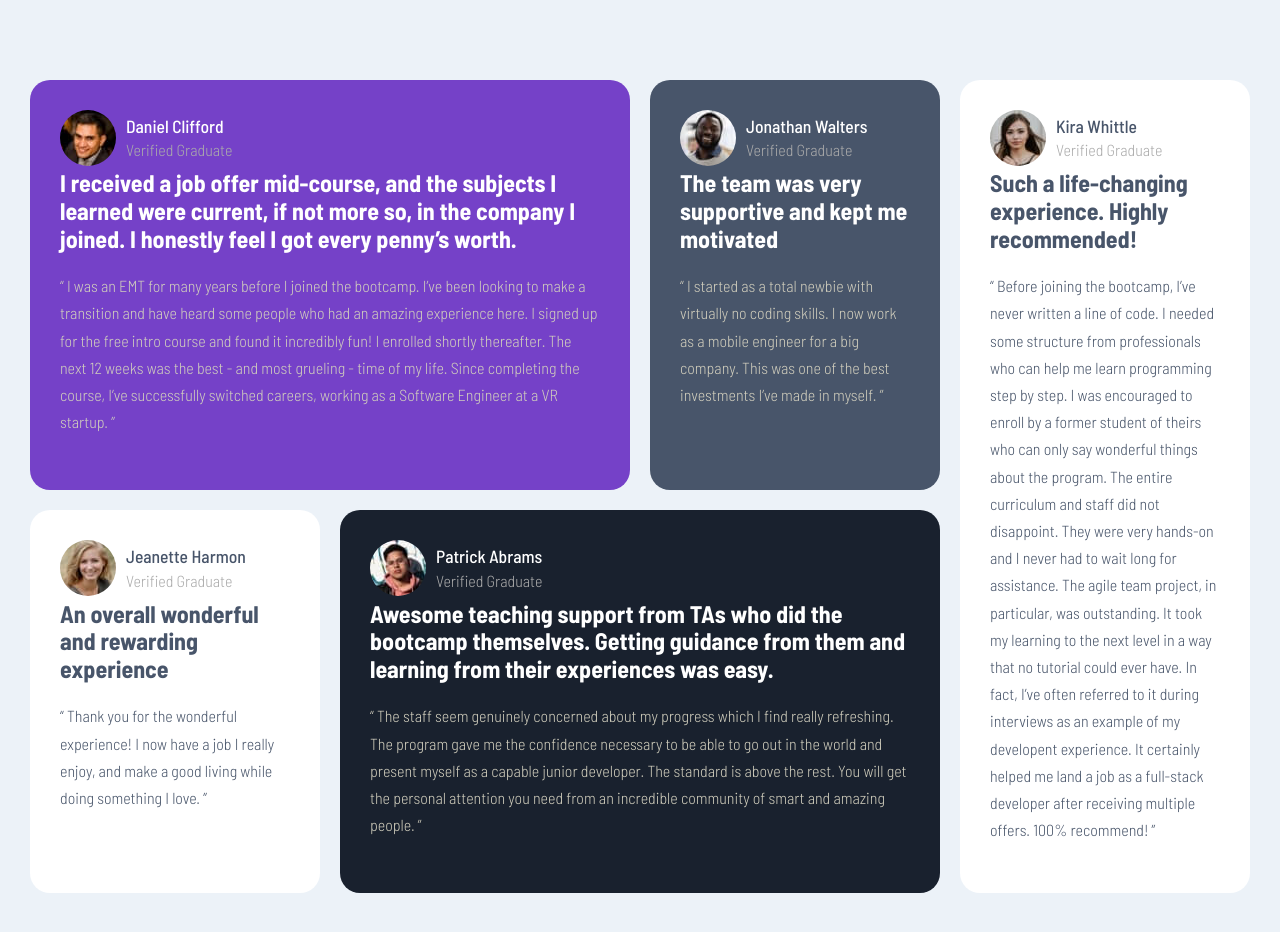
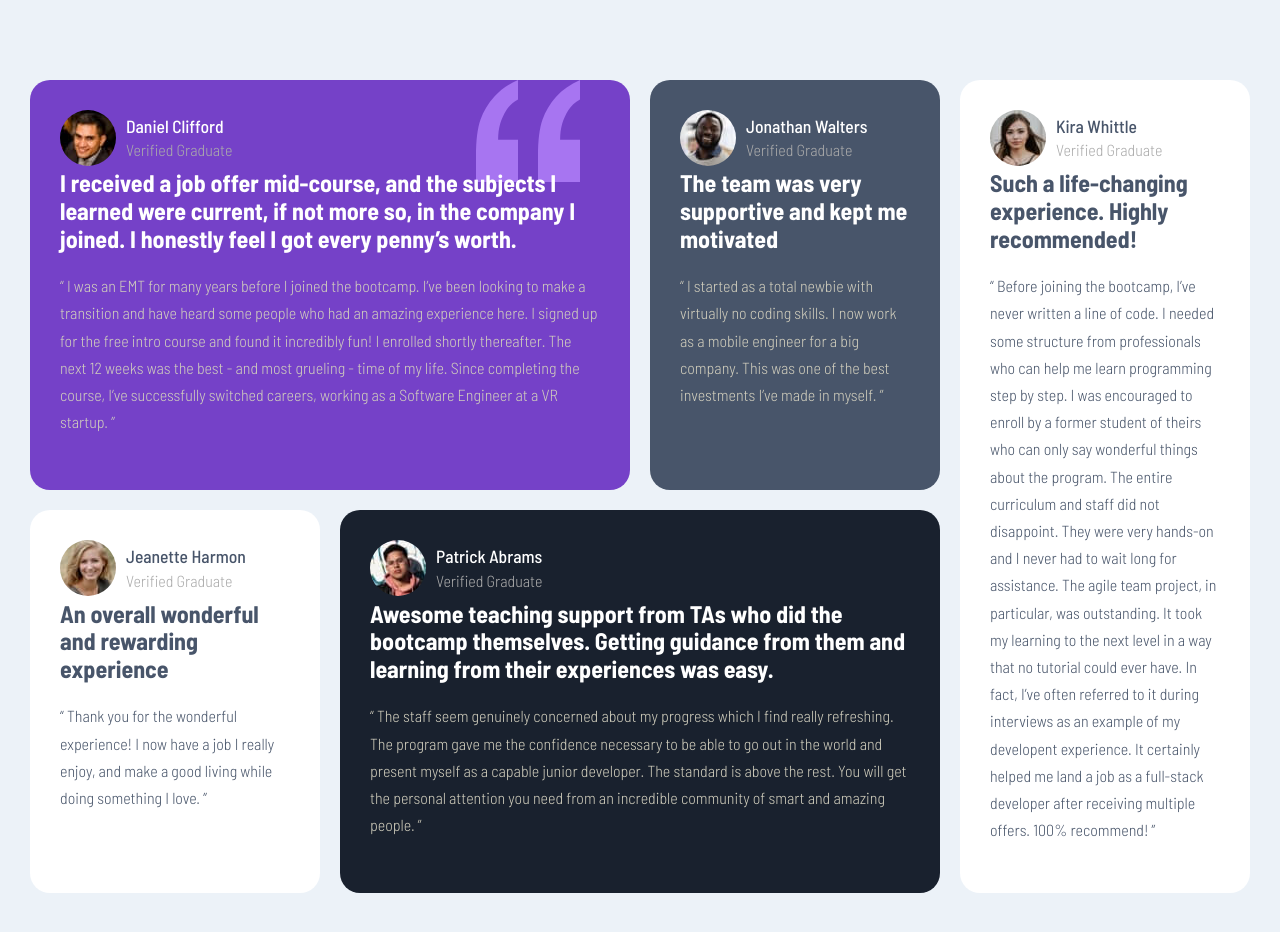
Before and after one commit to ProyectoOceanoAzul/ProyectosGrid38, a plain HTML site: page index.html in a window 1280 px wide. Drawn offline with nearby package versions, Linux system fonts and the light colour scheme.

Commit message:
Update estilos.css

```diff
--- a/css/estilos.css
+++ b/css/estilos.css
@@ -196,6 +196,10 @@ div.grip__grupo div.box {
 div.grip__grupo div.box__1{
     background-color: var(--colorEstilo53);
 
+    background-image: url("../imagenes/bg-pattern-quotation.svg");
+    background-repeat: no-repeat;
+    background-position: top right 50px;
+
     grid-column: 1/3;
     grid-row: 1;
 }
```
